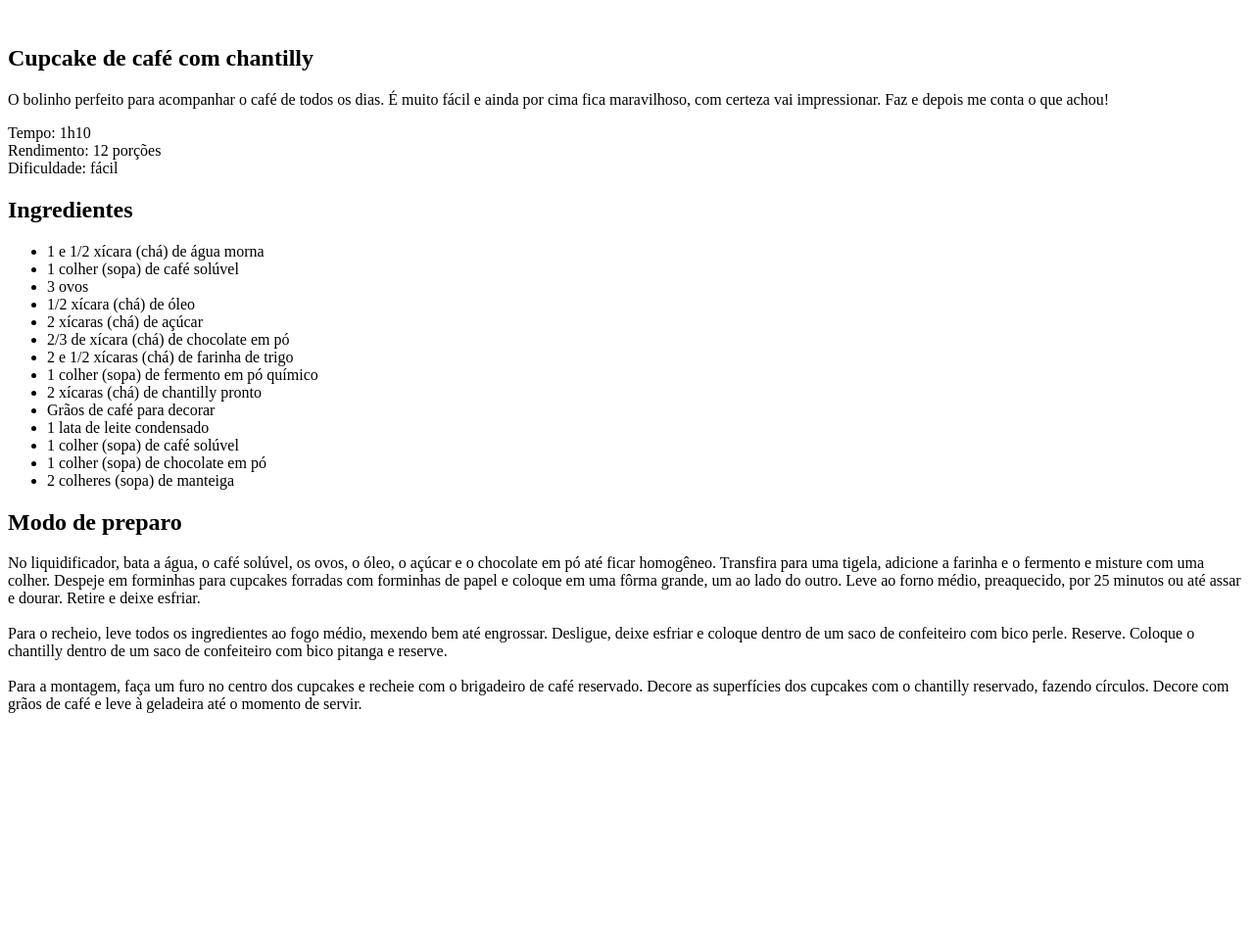
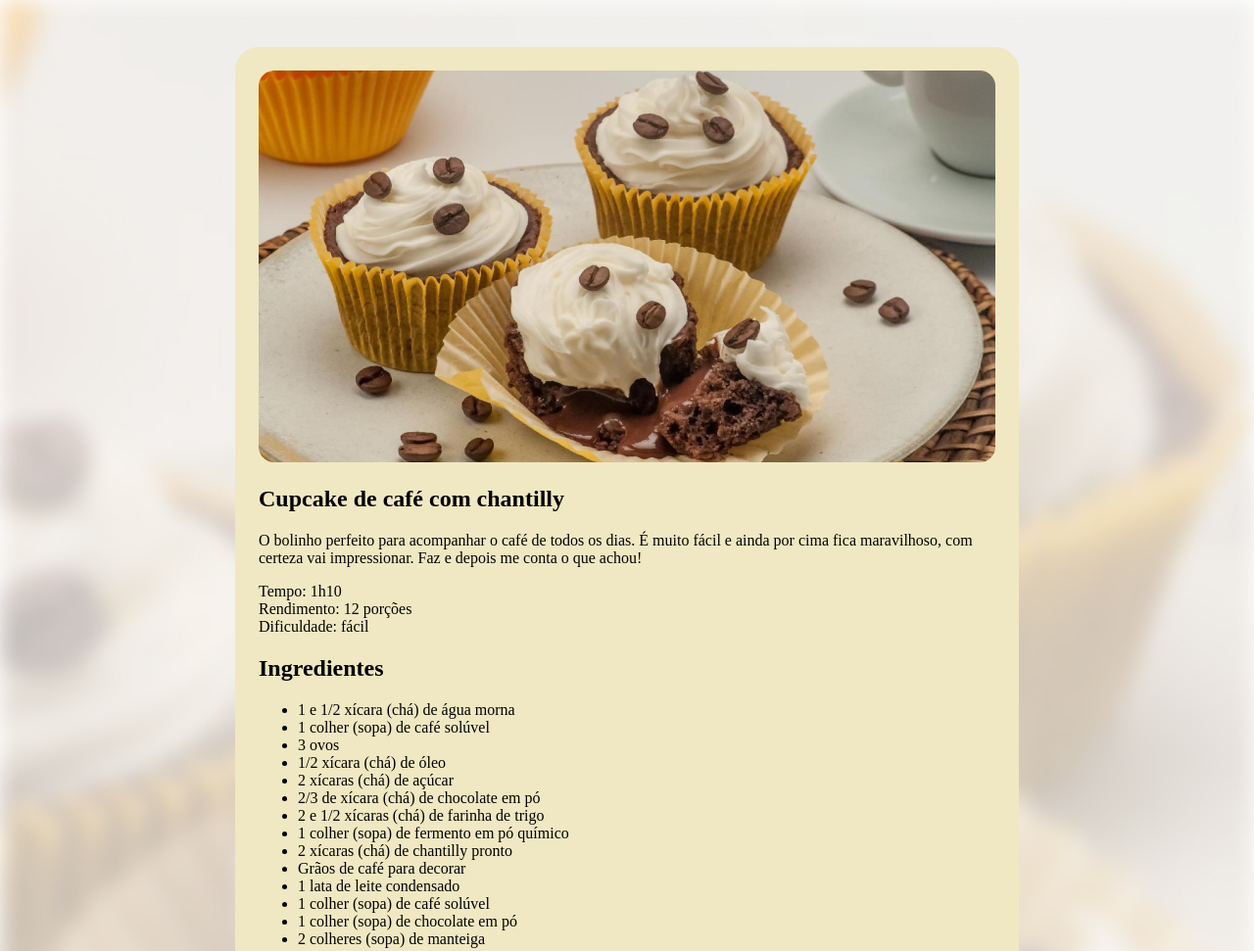
Before and after one commit to MuriloKuehne/P-gina-de-Receita, a plain HTML site: page index.html in a window 1280 px wide. Shown: the top 971 px of the page at 98% size. Before the commit the page ends 800 px from the top, so only its background shows below. Drawn offline with Linux system fonts and the light colour scheme.

Commit message:
imagem de fundo e estilo da page

```diff
--- a/index.html
+++ b/index.html
@@ -4,10 +4,14 @@
     <meta charset="UTF-8" />
     <meta name="viewport" content="width=device-width, initial-scale=1.0" />
     <title>Página de Receitas</title>
+    <link rel="stylesheet" href="style.css" />
   </head>
   <body>
     <div id="page">
-      <img src="" alt="" />
+      <img
+        src="/assets/main-image.png"
+        alt="Imagem de um cupcake com grao de café"
+      />
       <main>
         <section id="about">
           <h1>Cupcake de café com chantilly</h1>
--- /dev/null
+++ b/style.css
@@ -0,0 +1,13 @@
+body {
+    background-image: url(/assets/bg-image.jpg);
+    background-size: cover;
+}
+
+#page {
+    box-sizing: border-box;
+    width: 800px;
+    padding: 24px;
+    background-color: #F0E8C2;
+    border-radius: 24px;
+    margin: 48px auto;
+}
```
Also changed, not shown: assets/bg-image.jpg (added), assets/main-image.png (added).
